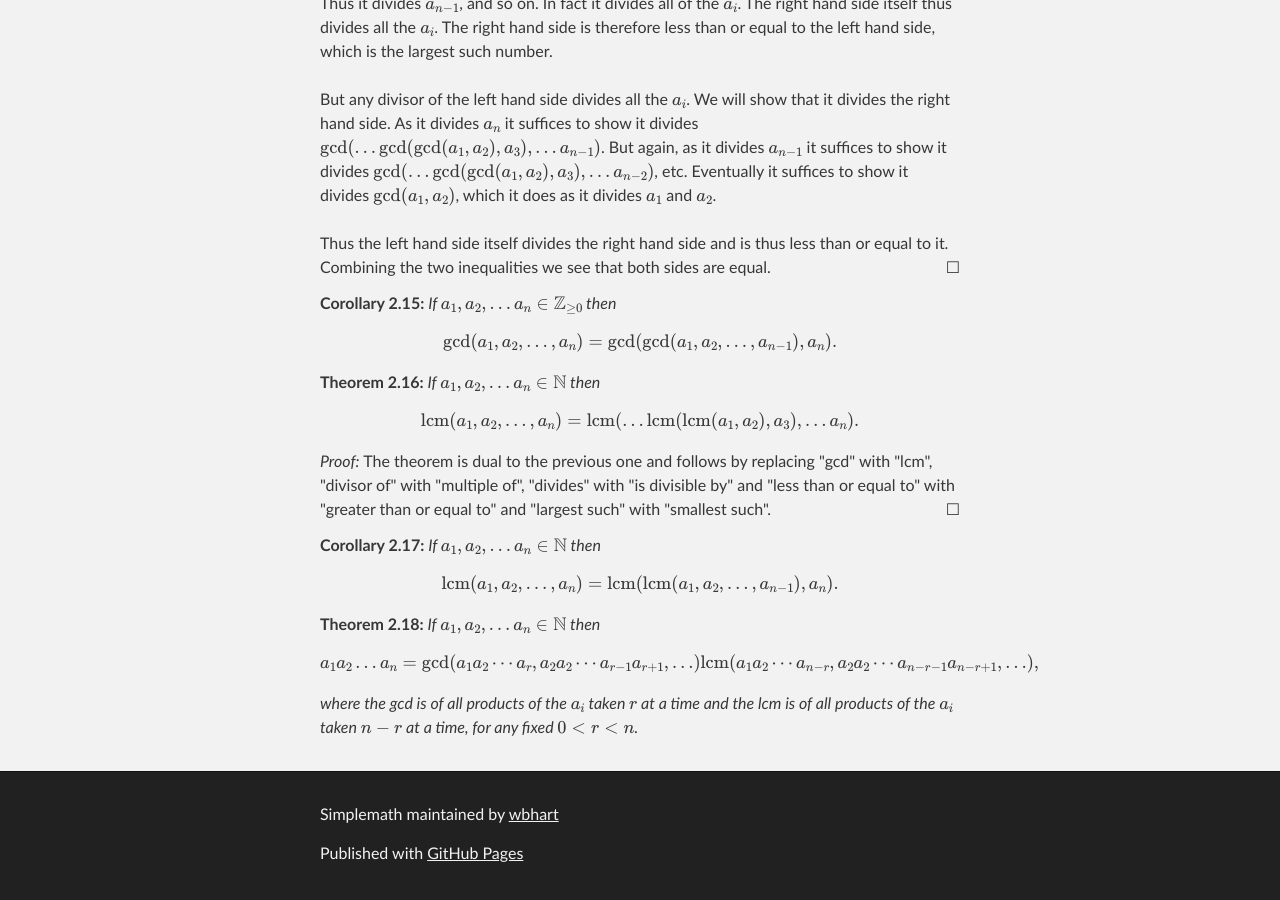
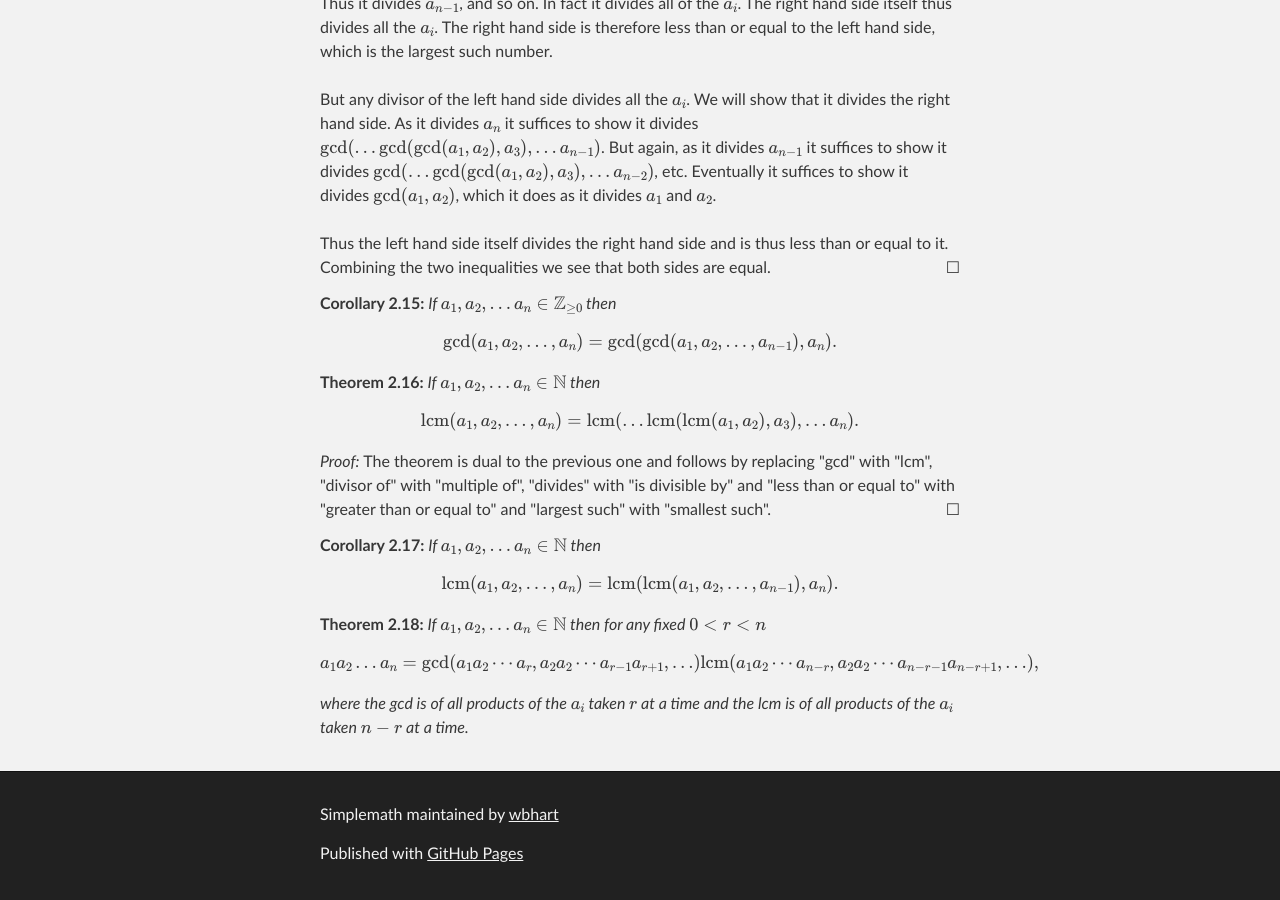
Before and after one commit to wbhart/SimpleMath, a Jekyll site: the page built from test.html, in a window 1280 px wide and 900 px high, scrolled down 4633 px. Built offline with Jekyll 4.4.1, drawn with Linux system fonts in a browser that asks for light colours; formulas are drawn with MathJax 3.

```diff
--- a/test.html
+++ b/test.html
@@ -252,9 +252,9 @@ inequalities we see that both sides are equal.
 \[\mbox{lcm}(a_1, a_2, \ldots, a_n) = \mbox{lcm}(\mbox{lcm}(a_1, a_2, \ldots, a_{n-1}), a_n).\]
 </corollary>
 
-<theorem> If \(a_1, a_2, \ldots a_n \in \mathbb{N}\) then
+<theorem> If \(a_1, a_2, \ldots a_n \in \mathbb{N}\) then for any fixed \(0 < r < n\)
 \[a_1a_2\ldots a_n = \gcd(a_1a_2\cdots a_r, a_2a_2\cdots a_{r-1}a_{r+1}, \ldots)
 \mbox{lcm}(a_1a_2\cdots a_{n-r}, a_2a_2\cdots a_{n-r-1}a_{n-r+1}, \ldots),\]
 where the gcd is of all products of the \(a_i\) taken \(r\) at a time and the lcm is of all products of the \(a_i\) taken
-\(n-r\) at a time, for any fixed \(0 < r < n\).
+\(n-r\) at a time.
 </theorem>
```
